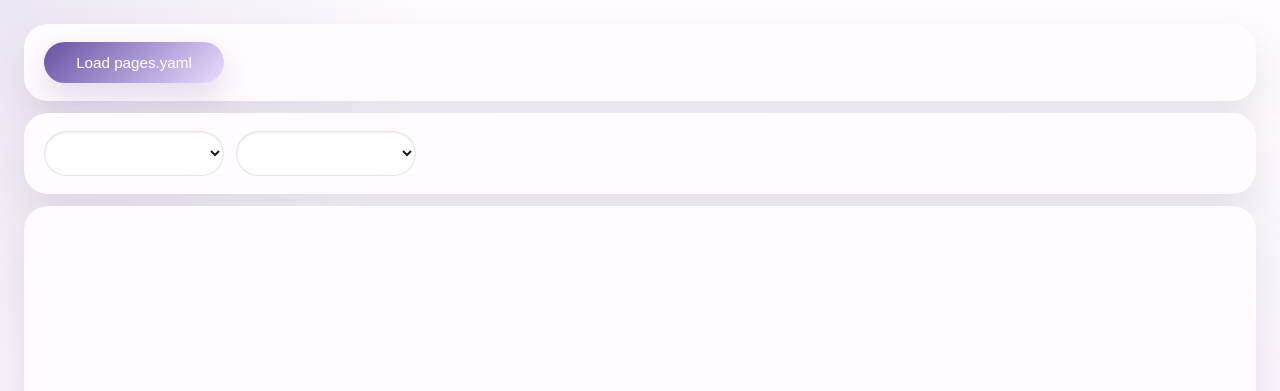
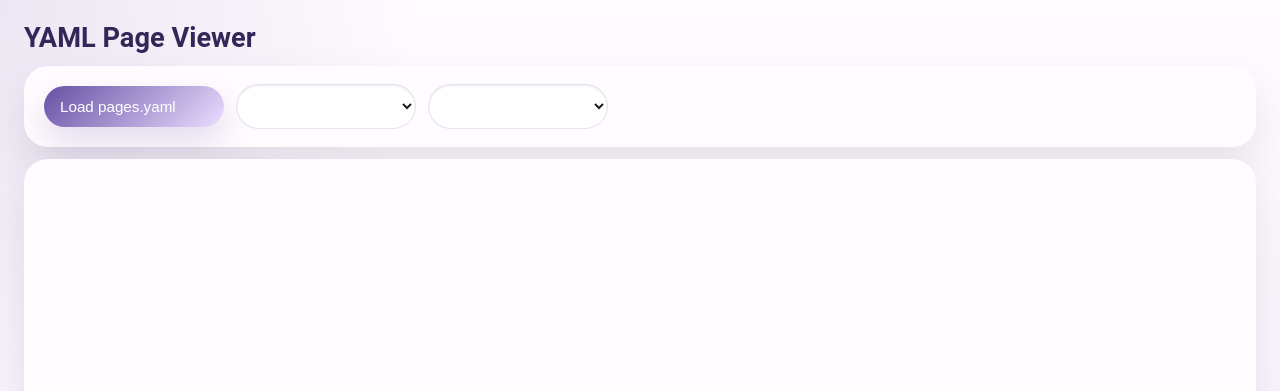
Before and after one commit to Ambayonyx/floormaps, a plain HTML site: page index.html in a window 1280 px wide. Shown: the top 391 px of the page. Drawn offline with Linux system fonts and the light colour scheme; no server answers.

Commit message:
Added title

```diff
--- a/index.html
+++ b/index.html
@@ -60,6 +60,14 @@
             justify-content: flex-start;
             padding: 18px 20px;
             margin-bottom: 12px;
+        }
+
+        #pageTitle {
+            font-size: 1.7rem;
+            font-weight: 700;
+            color: #33275a;
+            margin-bottom: 12px;
+            line-height: 1.1;
         }
 
         #topHeader {
@@ -179,12 +187,12 @@
 </head>
 <body>
 
-<div id="buttonRow">
+<div id="pageTitle">YAML Page Viewer</div>
+
+<div id="topHeader">
     <button id="chooseYaml">Load pages.yaml</button>
     <input id="yamlFile" type="file" accept=".yaml,.yml" style="display:none">
-</div>
 
-<div id="topHeader">
     <div class="selector-panel">
         <select id="buildingSelector"></select>
     </div>
@@ -203,6 +211,7 @@
 <script>
     const buildingSelector = document.getElementById("buildingSelector");
     const floorSelector = document.getElementById("floorSelector");
+    const pageTitle = document.getElementById("pageTitle");
     const yamlFileInput = document.getElementById("yamlFile");
     const chooseYamlButton = document.getElementById("chooseYaml");
     const instruction = document.getElementById("instruction");
@@ -307,6 +316,9 @@
     async function loadYamlText(yamlText, updateCache = true) {
         const data = jsyaml.load(yamlText);
         const parsedBuildings = data.buildings || {};
+        const titleText = data.title || "YAML Page Viewer";
+        pageTitle.textContent = titleText;
+        document.title = titleText;
         if (updateCache) {
             cachedYamlText = yamlText;
         }
@@ -355,7 +367,7 @@
             setInterval(checkForUpdates, AUTO_RELOAD_INTERVAL_MS);
         } catch (error) {
             instruction.textContent = "Automatic load failed in file:// mode. Click the button and choose pages.yaml manually.";
-            chooseYamlButton.style.display = "inline-block";
+            chooseYamlButton.style.display = "inline-flex";
         }
     }
 
```
Also changed, not shown: 1 other file.
